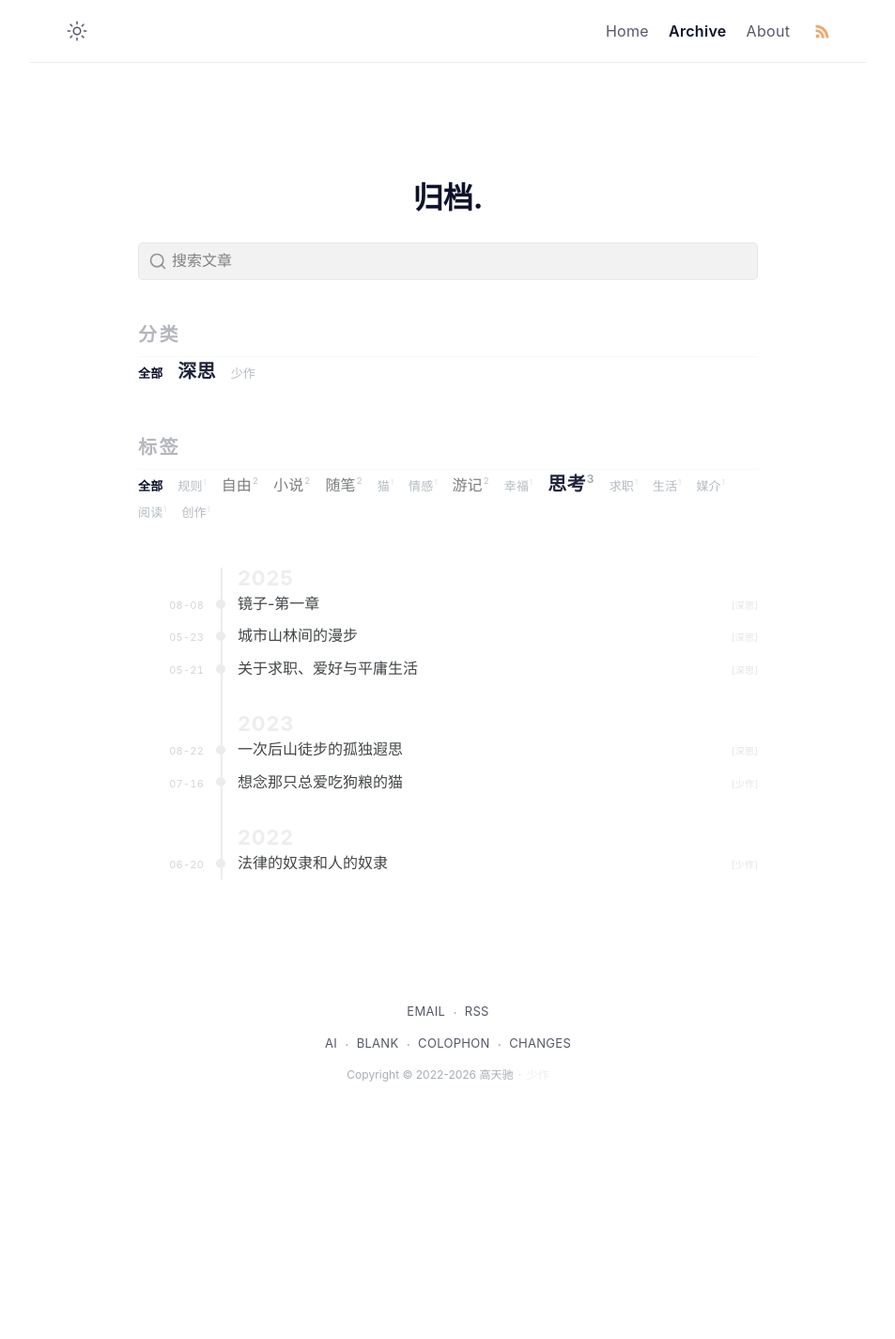
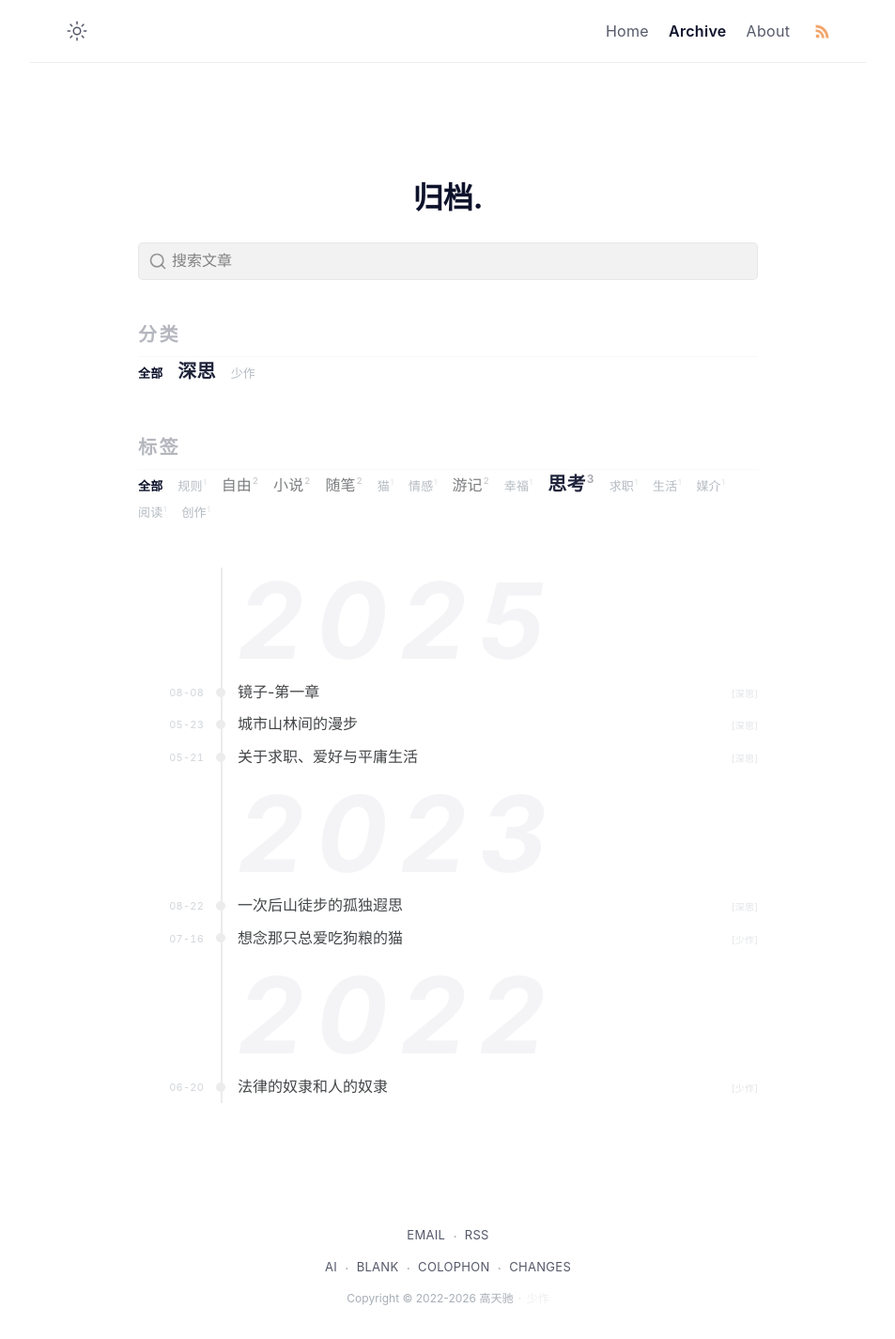
Before and after one commit to gaotianchi/gaotianchi.github.io, a Jekyll site: the page built from archive.html, in a window 1280 px wide. Shown: the whole page at 94% size, without its empty margins (163-1116 px from the left). Built offline with Jekyll 4.4.1, drawn with Linux system fonts in a browser that asks for light colours; before the commit the page ends 1187 px from its top, so only the background shows below that.

Commit message:
fix: resolve CSS specificity conflict for watermark years and fine-tune sizing
Fix selector from .timeline-year to .archive-timeline .timeline-year so
font-size is no longer overridden by .page-content h2. Reduce watermark
to 7rem bold italic, tighten timeline-date line-height with 1px upward
shift for better dot alignment.

Co-Authored-By: Claude Opus 4.7 <noreply@anthropic.com>

```diff
--- a/_sass/klise/_dark.scss
+++ b/_sass/klise/_dark.scss
@@ -339,7 +339,7 @@ body[data-theme="dark"] {
     }
   }
 
-  .timeline-year {
+  .archive-timeline .timeline-year {
     color: $dark-white;
     opacity: 0.1;
   }
--- a/_sass/klise/_layout.scss
+++ b/_sass/klise/_layout.scss
@@ -599,15 +599,16 @@
 }
 
 // Year — natural block between year groups
-.timeline-year {
+.archive-timeline .timeline-year {
   margin: 0.5rem 0 0.25rem;
   padding: 0 0 0 106px;
-  font-size: 18rem;
-  font-weight: 200;
+  font-size: 7rem;
+  font-weight: 700;
+  font-style: italic;
   line-height: 1;
   color: $gray;
   opacity: 0.07;
-  letter-spacing: 0.04em;
+  letter-spacing: 0.12em;
   pointer-events: none;
   user-select: none;
   position: relative;
@@ -649,6 +650,8 @@
   text-align: right;
   font-size: 0.6875rem;
   font-variant-numeric: tabular-nums;
+  line-height: 1;
+  transform: translateY(-1px);
   color: $gray;
   opacity: 0.3;
   letter-spacing: 0.02em;
@@ -712,8 +715,8 @@
     }
   }
 
-  .timeline-year {
-    font-size: 9rem;
+  .archive-timeline .timeline-year {
+    font-size: 3.5rem;
     opacity: 0.06;
     padding-left: 64px;
     margin: 0.25rem 0 0.15rem;
```
